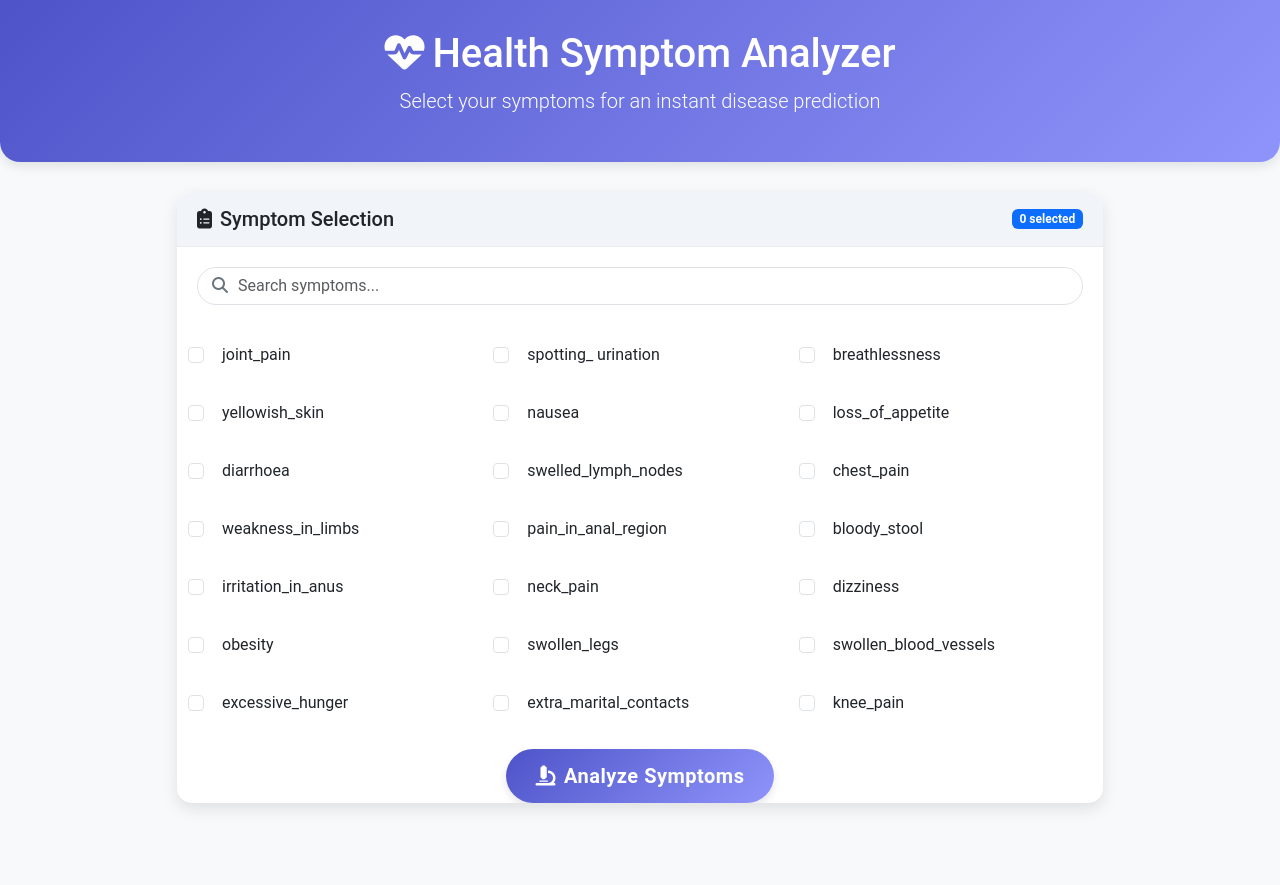
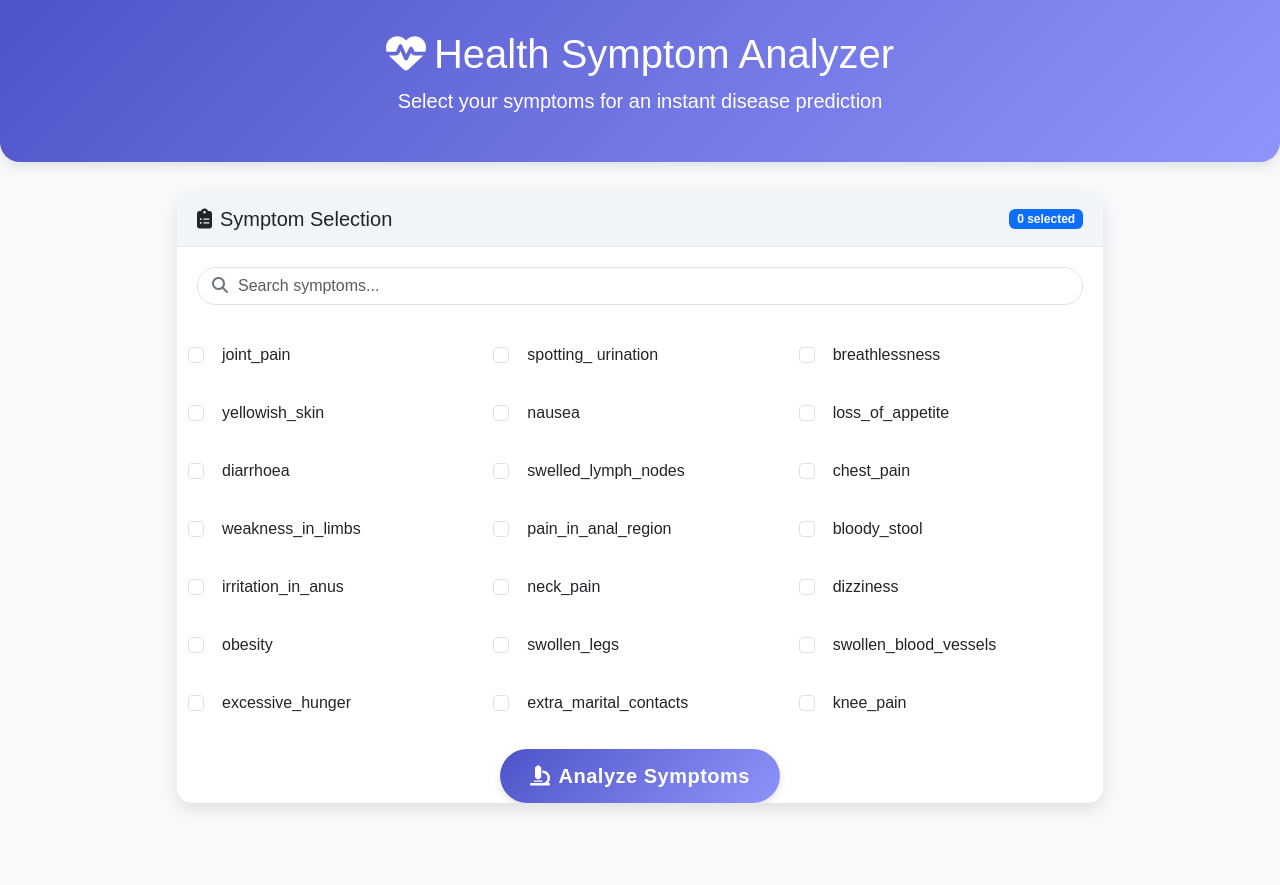
Before and after one commit to Abdullahar990/Disease-Prediction-App, a Flask app: page / in a window 1280 px wide. Shown: the top 885 px of the page. Run offline with Flask 3, Linux system fonts and the light colour scheme; parts of the project's set-up code (start-up, migrations or seed data) failed here and were passed over; some web fonts are replaced.

Commit message:
Update index.html

```diff
--- a/templates/index.html
+++ b/templates/index.html
@@ -4,11 +4,12 @@
     <meta charset="UTF-8">
     <meta name="viewport" content="width=device-width, initial-scale=1.0">
     <title>Disease Prediction</title>
-    <link href="https://cdn.jsdelivr.net/npm/bootstrap@5.3.5/dist/css/bootstrap.min.css" rel="stylesheet" integrity="sha384-SgOJa3DmI69IUzQ2PVdRZhwQ+dy64/BUtbMJw1MZ8t5HZApcHrRKUc4W0kG879m7" crossorigin="anonymous">
+    <link href="https://cdn.jsdelivr.net/npm/bootstrap@5.3.5/dist/css/bootstrap.min.css" rel="stylesheet">
     <link rel="stylesheet" href="https://cdnjs.cloudflare.com/ajax/libs/font-awesome/6.4.0/css/all.min.css">
+    <link href="https://fonts.cdnfonts.com/css/gilroy" rel="stylesheet">
     <style>
         body {
-            font-family: 'Roboto', Arial, sans-serif;
+            font-family: 'Gilroy', Arial, sans-serif;
             background-color: #f8f9fa;
             padding-bottom: 40px;
         }
@@ -27,7 +28,6 @@
             box-shadow: 0 6px 16px rgba(0, 0, 0, 0.1);
             overflow: hidden;
             margin-bottom: 30px;
-            /* Increased width by adjusting Bootstrap column size in the HTML */
         }
 
         .card-header {
@@ -39,7 +39,7 @@
         .symptom-container {
             max-height: 400px;
             overflow-y: auto;
-            padding: 10px 0px 0px 20px;
+            padding: 10px 0 0 20px;
         }
 
         .symptom-item {
@@ -165,7 +165,6 @@
             background: #a8b2c1;
         }
 
-        /* New styles for multiple columns of symptoms */
         .symptom-grid {
             display: grid;
             grid-template-columns: repeat(auto-fill, minmax(280px, 1fr));
@@ -183,7 +182,6 @@
 
     <div class="container">
         <div class="row justify-content-center">
-            <!-- Changed from col-lg-8 to col-lg-10 to make it wider -->
             <div class="col-lg-10">
                 <div class="main-card bg-white">
                     <div class="card-header d-flex justify-content-between align-items-center">
@@ -202,7 +200,7 @@
 
                         <form id="symptom-form">
                             <div class="symptom-container" id="symptom-list">
-                                <!-- Symptoms will be dynamically added here in a grid layout -->
+                                <!-- Symptoms will be dynamically added here -->
                             </div>
 
                             <div class="text-center mt-4">
@@ -233,7 +231,7 @@
     </div>
 
     <script>
-        // Assume symptoms array is passed from server
+        // Get symptoms from server
         const symptoms = JSON.parse('{{ symptom_list | tojson | safe }}') || [];
         const symptomList = document.getElementById("symptom-list");
         const searchInput = document.getElementById("symptom-search");
@@ -245,7 +243,6 @@
         function renderSymptoms(symptomArray) {
             symptomList.innerHTML = '';
 
-            // Create a grid container
             const grid = document.createElement("div");
             grid.className = "symptom-grid";
             symptomList.appendChild(grid);
@@ -270,7 +267,6 @@
                 div.appendChild(label);
                 grid.appendChild(div);
 
-                // Add click event to the entire div for better UX
                 div.addEventListener('click', function(e) {
                     if (e.target !== checkbox) {
                         checkbox.checked = !checkbox.checked;
@@ -296,14 +292,15 @@
 
         // Update selected count
         function updateSelectedCount() {
-            const selected = Array.from(document.querySelectorAll('input[name="symptoms"]:checked'));
+            const selected = document.querySelectorAll('input[name="symptoms"]:checked');
             const count = selected.length;
 
             symptomsCount.textContent = `${count} selected`;
 
             if (count > 0) {
                 selectedCount.style.display = 'block';
-                document.getElementById('count-text').textContent = `${count} symptom${count > 1 ? 's' : ''} selected`;
+                document.getElementById('count-text').textContent =
+                    `${count} symptom${count > 1 ? 's' : ''} selected`;
             } else {
                 selectedCount.style.display = 'none';
             }
@@ -313,8 +310,9 @@
         document.getElementById("symptom-form").addEventListener("submit", async (e) => {
             e.preventDefault();
 
-            const selected = Array.from(document.querySelectorAll('input[name="symptoms"]:checked'))
-                .map(cb => cb.value);
+            const selected = Array.from(
+                document.querySelectorAll('input[name="symptoms"]:checked')
+            ).map(cb => cb.value);
 
             if (selected.length === 0) {
                 alert("Please select at least one symptom");
@@ -339,7 +337,6 @@
 
                 const result = await response.json();
 
-                // Show result with animation
                 setTimeout(() => {
                     document.getElementById("result").innerHTML = `
                         <div class="alert alert-info">
@@ -347,8 +344,6 @@
                             <h3 class="text-primary">${result.prediction}</h3>
                         </div>
                     `;
-
-                    // Scroll to result
                     resultCard.scrollIntoView({ behavior: 'smooth' });
                 }, 800);
 
```
